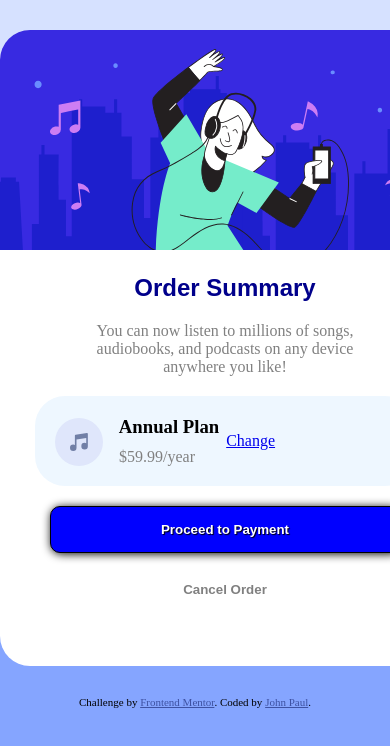
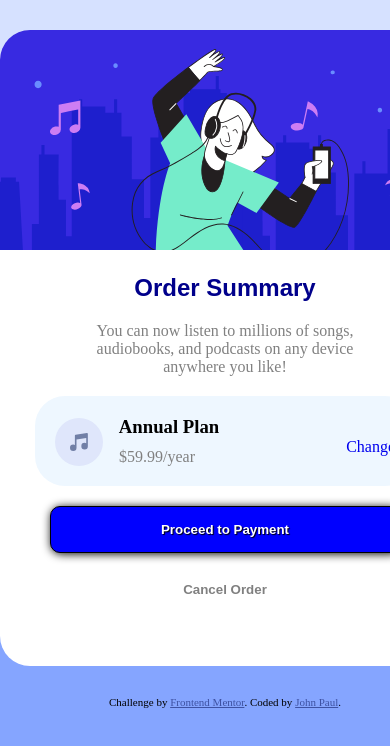
Before and after one commit to Joao-Paulo-Brito/Html-Css-Ubuntu, a plain HTML site: page Desafio/MusicApp/index.html in a window 390 px wide. Shown: the top 746 px of the page. Drawn offline with Linux system fonts and the light colour scheme.

Commit message:
31/10/23

```diff
--- a/Desafio/MusicApp/Css/style.css
+++ b/Desafio/MusicApp/Css/style.css
@@ -63,19 +63,19 @@ main p{
 }
 
 .plan h3, p{
-    margin-bottom: 10px;
     margin-right: 160px;
 }
 
 .plan p{
-    padding-bottom: 40px;
+    margin-bottom: 50px;
     padding-right: 164px;
+    margin-top: 10px;
 }
 
 .plan a{
-    position: absolute;
-    top: 432px;
-    left: 58%;
+    float: right;
+    transition: 0.2s;
+    text-decoration: none;
 }
 
 button{
@@ -84,7 +84,7 @@ button{
     margin-bottom: 14px;
     font-weight: bold;
     cursor: pointer;
-    transition: 0.4s;
+    transition: 0.2s;
 }
 
 .btn1{
@@ -111,6 +111,11 @@ button:hover{
     color: red;
 }
 
+a:hover{
+    color: red;
+    text-decoration: underline;
+}
+
 button:active{
     transform: scale(1);
 }
@@ -118,3 +123,21 @@ button:active{
 .btn1:hover{
     color: #ff00ee;
 }
+
+@media(max-width: 450px){
+    .attribution{
+        margin-left: 60px;
+    }
+}
+
+@media(max-width: 320px){
+    .attribution{
+        margin-left: 120px;
+    }
+}
+
+@media(max-width: 264px){
+    .attribution{
+        margin-left: 180px;
+    }
+}
```
Also changed, not shown: Desafio/MusicApp/index.html (+7 -2 lines).
